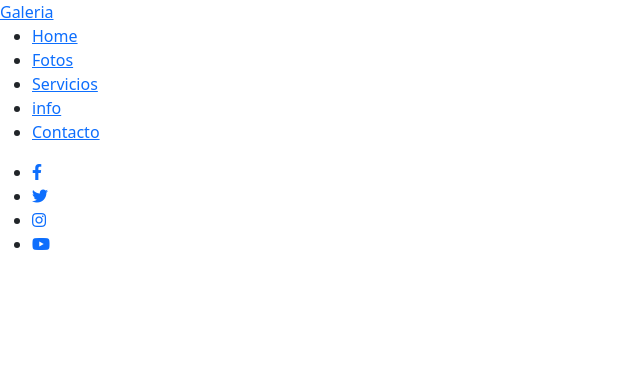
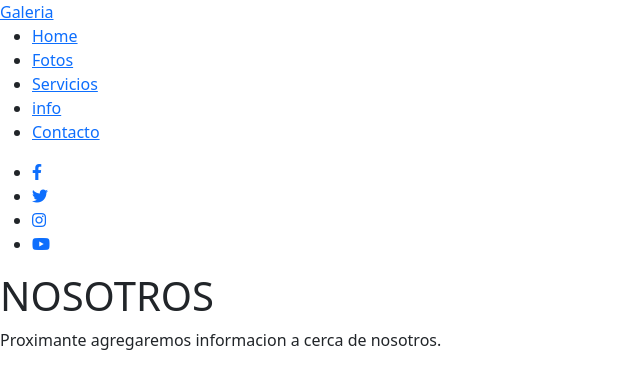
Before and after one commit to enzozabala/3entrega, a website: page pages/info.html in a window 1280 px wide. Shown: the whole page, without its empty margins (0-640 px from the left). Drawn offline with nearby package versions, Linux system fonts and the light colour scheme.

Commit message:
3entrega

```diff
--- a/pages/info.html
+++ b/pages/info.html
@@ -69,5 +69,7 @@
         </header>
 
         <!--encabezados-->
+        <h1>NOSOTROS</h1>
+        <p>Proximante agregaremos informacion a cerca de nosotros.</p>
 </body>
 </html>
```
